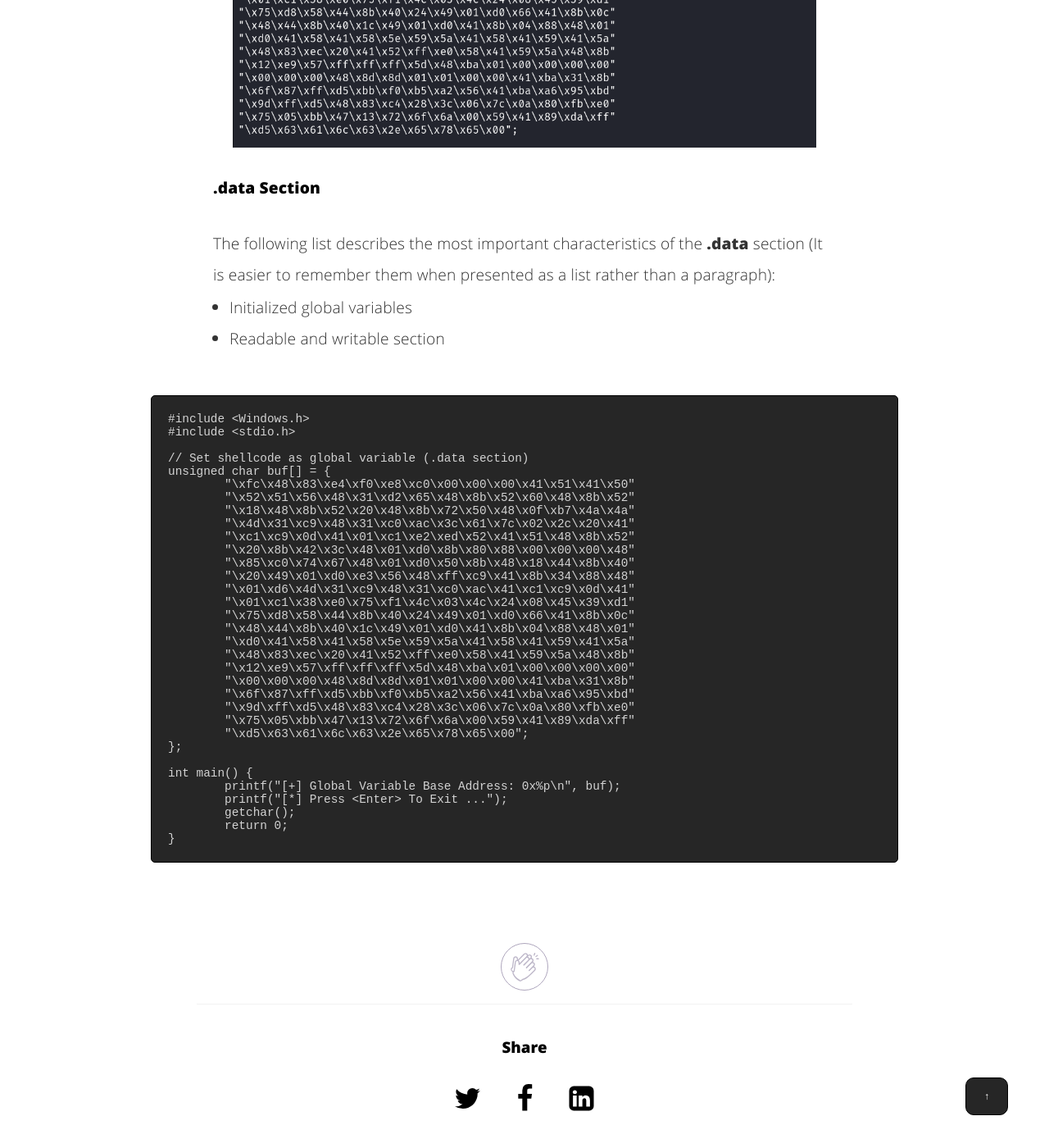
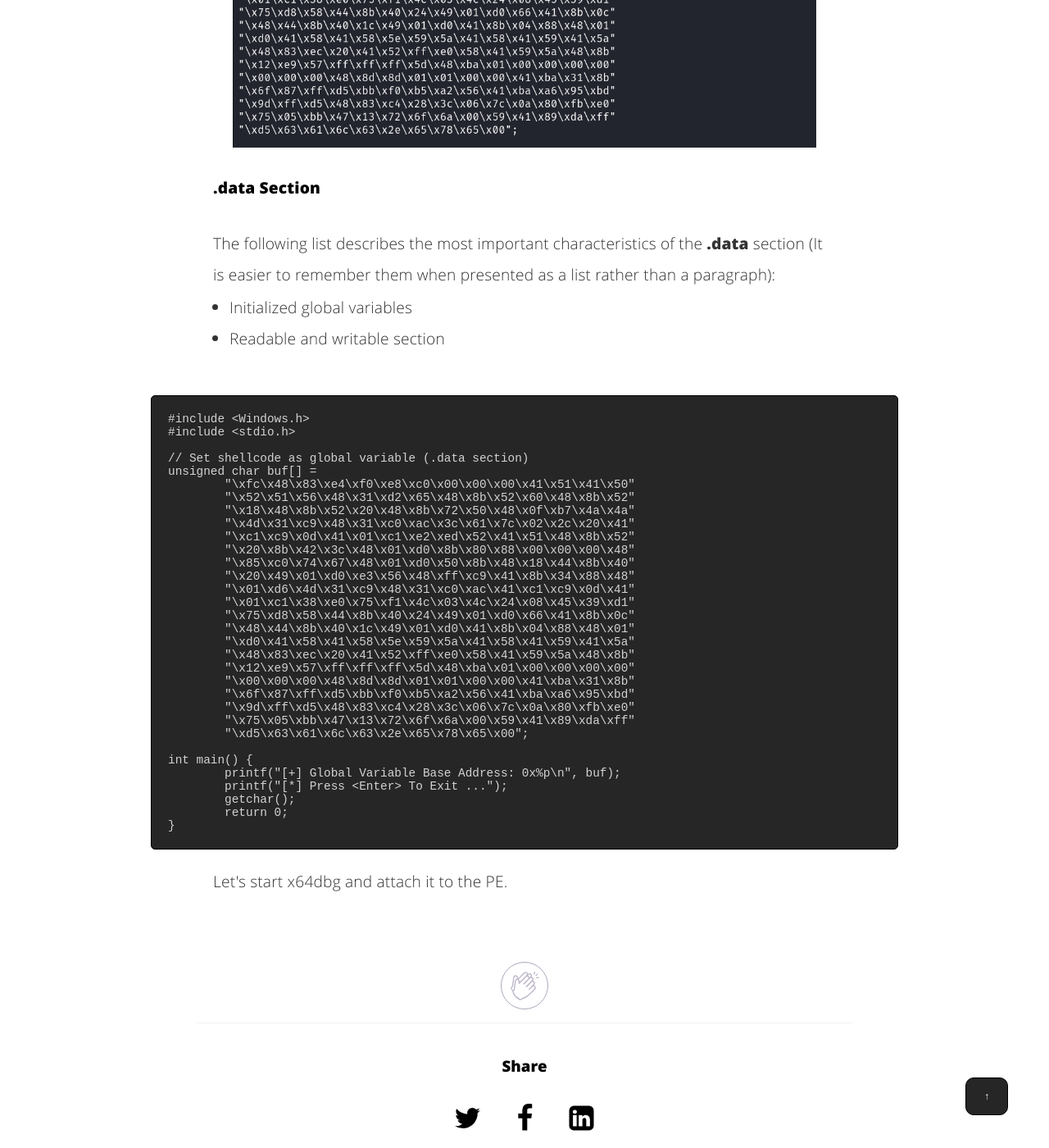
Before and after one commit to nickvourd/nickvourd.github.io, a Jekyll site: the page built from _posts/2024-04-21-the-anatomy-of-pe.md, in a window 1280 px wide and 1400 px high, scrolled down 6331 px. Shown: the whole window at 82% size. Built offline with Jekyll 4.4.1, drawn with Linux system fonts in a browser that asks for light colours; before the commit the page ends 7707 px from its top, so only the background shows below that.

Commit message:
The Anatomy of PE

````diff
--- a/_posts/2024-04-21-the-anatomy-of-pe.md
+++ b/_posts/2024-04-21-the-anatomy-of-pe.md
@@ -209,7 +209,7 @@ msfvenom -p windows/x64/exec CMD=calc.exe -f c
 #include <stdio.h>
 
 // Set shellcode as global variable (.data section)
-unsigned char buf[] = {
+unsigned char buf[] =
 	"\xfc\x48\x83\xe4\xf0\xe8\xc0\x00\x00\x00\x41\x51\x41\x50"
 	"\x52\x51\x56\x48\x31\xd2\x65\x48\x8b\x52\x60\x48\x8b\x52"
 	"\x18\x48\x8b\x52\x20\x48\x8b\x72\x50\x48\x0f\xb7\x4a\x4a"
@@ -230,7 +230,6 @@ unsigned char buf[] = {
 	"\x9d\xff\xd5\x48\x83\xc4\x28\x3c\x06\x7c\x0a\x80\xfb\xe0"
 	"\x75\x05\xbb\x47\x13\x72\x6f\x6a\x00\x59\x41\x89\xda\xff"
 	"\xd5\x63\x61\x6c\x63\x2e\x65\x78\x65\x00";
-};
 
 int main() {
 	printf("[+] Global Variable Base Address: 0x%p\n", buf);
@@ -240,6 +239,8 @@ int main() {
 }
 ```
 
+<p>Let's start x64dbg and attach it to the PE.</p>
+
 <br /><br />
 
 <!-- add the button!-->
````
